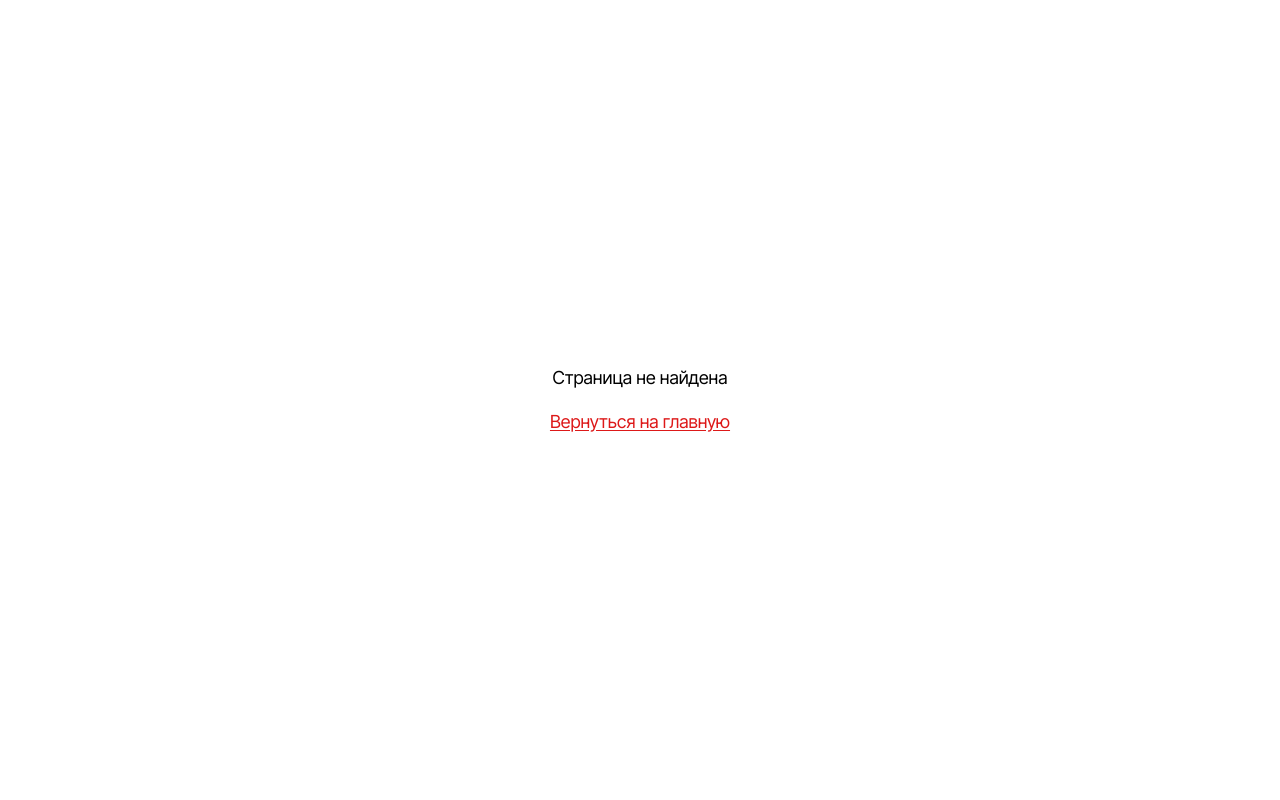
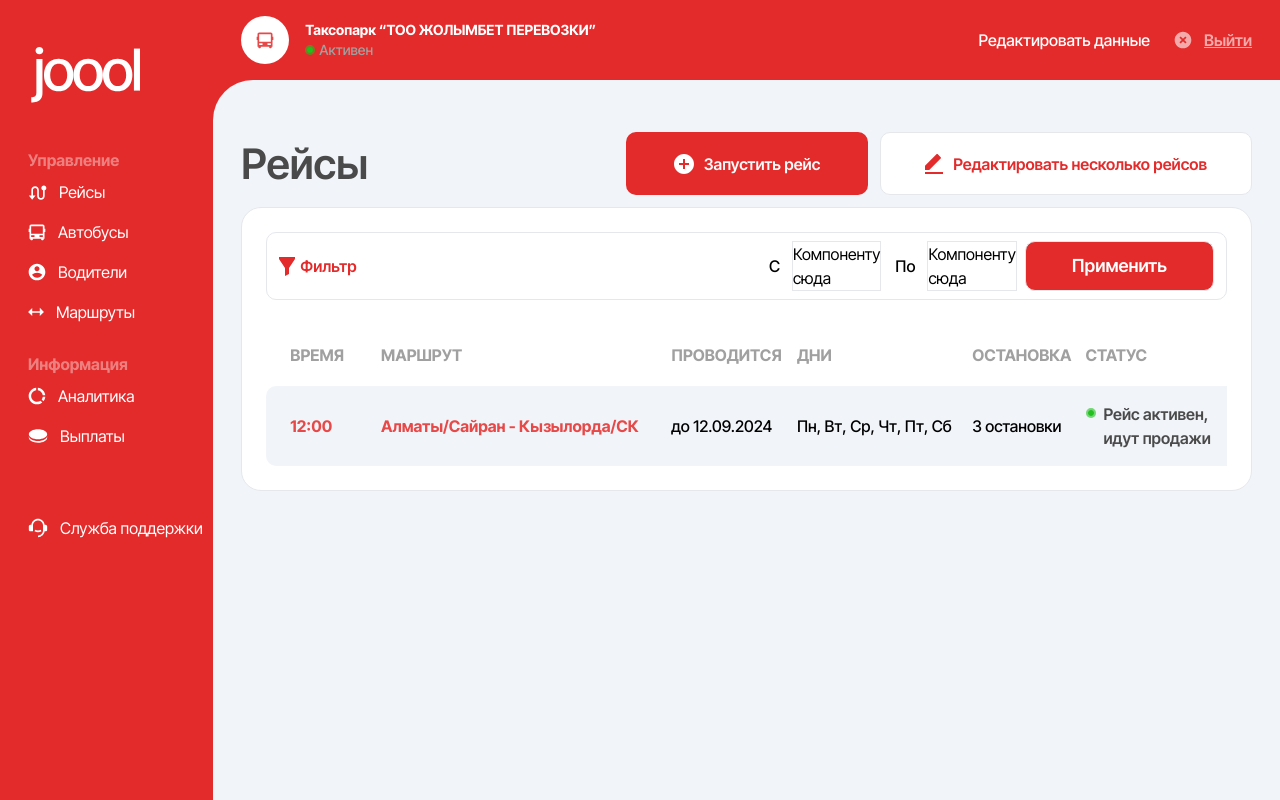
Before and after one commit to Arsik0153/kazbus, a Next.js app: page /admin/main/trips in a window 1280 px wide. Before the commit this address had no page. Built offline with nearby package versions, Linux system fonts and the light colour scheme.

Commit message:
trips page created

```diff
--- a/package.json
+++ b/package.json
@@ -11,6 +11,7 @@
     "format-all": "bun run format \"src/**/*.{js,jsx,ts,tsx,json,css,scss}\""
   },
   "dependencies": {
+    "@headlessui/react": "^2.1.2",
     "@hookform/resolvers": "^3.9.0",
     "@react-input/mask": "^1.2.5",
     "@tanstack/react-query": "^5.51.21",
--- /dev/null
+++ b/src/app/admin/main/trips/page.tsx
@@ -0,0 +1,136 @@
+'use client';
+import React, { useState } from 'react';
+import Button from '@/components/button';
+import Plus from '@/assets/admin/Plus';
+import Edit from '@/assets/admin/Edit';
+import Filter from '@/assets/admin/Filter';
+import Pulse from '@/components/admin/pulse';
+import { Combobox, ComboboxInput, ComboboxOption, ComboboxOptions } from '@headlessui/react';
+
+interface Person {
+    id: number;
+    name: string;
+}
+
+const people: Person[] = [
+    { id: 1, name: 'Durward Reynolds' },
+    { id: 2, name: 'Kenton Towne' },
+    { id: 3, name: 'Therese Wunsch' },
+    { id: 4, name: 'Benedict Kessler' },
+    { id: 5, name: 'Katelyn Rohan' },
+];
+
+const Trips = () => {
+    const [selectedPerson, setSelectedPerson] = useState<Person | null>(people[0]);
+    const [query, setQuery] = useState('');
+
+    const filteredPeople = query === ''
+        ? people
+        : people.filter((person) => person.name.toLowerCase().includes(query.toLowerCase()));
+
+    return (
+        <div className="flex flex-col mt-6">
+            <div className="flex flex-row justify-between">
+                <p className="text-[42px] font-semibold text-[#4A4A4A]">Рейсы</p>
+                <div className="flex flex-row gap-3">
+                    <a href="" className="flex py-[14px] px-12 flex-row rounded-[10px] gap-[10px] items-center justify-center bg-[#E32B2B] text-base font-semibold text-[#FBFBFB]">
+                        <Plus color="#fff" width={20} height={20} />
+                        Запустить рейс
+                    </a>
+                    <a href="" className="flex flex-row py-[14px] px-11 border rounded-[10px] gap-[10px] items-center justify-center bg-white text-base font-semibold text-[#E32B2B]">
+                        <Edit color="#E32B2B" width={20} height={20} />
+                        Редактировать несколько рейсов
+                    </a>
+                </div>
+            </div>
+
+            <div className="flex flex-col p-6 mt-3 rounded-[20px] bg-[#FFFFFF] border">
+                <div className="flex flex-row rounded-[10px] border px-3 py-2 justify-between">
+                    <div className="flex flex-row items-center gap-[5px]">
+                        <Filter color="#E32B2B" width={20} height={20} />
+                        <p className="text-base font-semibold text-[#E32B2B]">Фильтр</p>
+                    </div>
+                    <div className="flex flex-row items-center">
+                        {/* TODO: Компоненты календарей сюда */}
+                        <p className="text-base font-medium mr-3">C</p>
+                        <div className="border">Компоненту <br /> сюда</div>
+                        <p className="text-base font-medium ml-[14px] mr-3">По</p>
+                        <div className="border mr-2">Компоненту <br /> сюда</div>
+                        {/* <Combobox value={selectedPerson} onChange={setSelectedPerson} onClose={() => setQuery('')}>
+                            <div className="relative">
+                                <ComboboxInput
+                                    aria-label="Assignee"
+                                    className="px-[11px] py-[26px] bg-white border border-gray-300 rounded-md shadow-sm focus:outline-none focus:ring-2 focus:ring-blue-500 focus:border-blue-500"
+                                    displayValue={(person: Person) => person?.name}
+                                    onChange={(event) => setQuery(event.target.value)}
+                                />
+                                <Combobox.Button className="absolute inset-y-0 right-0 flex items-center pr-2">
+                                    <svg className="w-5 h-5 text-black" fill="none" viewBox="0 0 20 20" stroke="currentColor">
+                                        <path strokeLinecap="round" strokeLinejoin="round" strokeWidth="2" d="M7 7l3-3m0 0l3 3m-3-3v12" />
+                                    </svg>
+                                </Combobox.Button>
+                            </div>
+                            <ComboboxOptions className="border empty:invisible">
+                                {filteredPeople.map((person) => (
+                                    <ComboboxOption key={person.id} value={person} className="data-[focus]:bg-blue-100">
+                                        {person.name}
+                                    </ComboboxOption>
+                                ))}
+                            </ComboboxOptions>
+                        </Combobox> */}
+                        <Button variant="ultrared">Применить</Button>
+                    </div>
+                </div>
+
+                <table className="w-full mt-6">
+                    <tbody>
+                        <tr className="w-full py-[10px]">
+                            <th className="py-5 px-6 text-start leading-[22.4px] uppercase items-start font-bold text-[#A0A0A0] text-[16px]">
+                                Время
+                            </th>
+                            <th className="py-5 text-start leading-[22.4px] uppercase items-start font-bold text-[#A0A0A0] text-[16px]">
+                                маршрут
+                            </th>
+                            <th className="py-5 text-start leading-[22.4px] uppercase items-start font-bold text-[#A0A0A0] text-[16px]">
+                                проводится
+                            </th>
+                            <th className="py-5 text-start leading-[22.4px] uppercase items-start font-bold text-[#A0A0A0] text-[16px]">
+                                Дни
+                            </th>
+                            <th className="py-5 text-start leading-[22.4px] uppercase items-start font-bold text-[#A0A0A0] text-[16px]">
+                                остановка
+                            </th>
+                            <th className="py-5 text-start leading-[22.4px] uppercase items-start font-bold text-[#A0A0A0] text-[16px]">
+                                статус
+                            </th>
+                        </tr>
+
+                        <tr className="bg-[#F1F5F9] px-6">
+                            <td className="px-6 rounded-l-[10px] text-base font-bold text-[#E74949]">
+                                12:00
+                            </td>
+                            <td className="text-base font-bold text-[#E74949]">
+                                Алматы/Сайран - Кызылорда/СК
+                            </td>
+                            <td className="text-base font-medium">
+                                до 12.09.2024
+                            </td>
+                            <td className="text-base font-medium">
+                                Пн, Вт, Ср, Чт, Пт, Сб
+                            </td>
+                            <td className="text-base font-medium">
+                                3 остановки
+                            </td>
+                            <td className="rounded-r-[10px] py-4 flex flex-row items-start gap-2 text-base font-semibold text-[#4A4A4A]">
+                                <div className="mt-[6px]"><Pulse color="#21C01E" pulseRadius={5} /></div>
+                                Рейс активен, <br /> идут продажи
+                            </td>
+                        </tr>
+                    </tbody>
+                </table>
+            </div>
+        </div>
+    );
+};
+
+export default Trips;
--- /dev/null
+++ b/src/assets/admin/Edit.tsx
@@ -0,0 +1,16 @@
+import React from 'react';
+
+const Edit = ({
+    color,
+    ...rest
+}: { color: string } & React.SVGProps<SVGSVGElement>) => {
+    return (
+
+        <svg width="18" height="20" viewBox="0 0 18 20" fill="none" xmlns="http://www.w3.org/2000/svg">
+            <path d="M4.24264 15.9967H0V11.754L11.435 0.319013C11.8256 -0.0715069 12.4587 -0.0715069 12.8492 0.319013L15.6777 3.14744C16.0682 3.53796 16.0682 4.17113 15.6777 4.56165L4.24264 15.9967ZM0 17.9967H18V19.9967H0V17.9967Z" fill={color} />
+        </svg>
+
+    );
+};
+
+export default Edit;
--- /dev/null
+++ b/src/assets/admin/Filter.tsx
@@ -0,0 +1,18 @@
+import React from 'react';
+
+const Filter = ({
+    color,
+    ...rest
+}: { color: string } & React.SVGProps<SVGSVGElement>) => {
+    return (
+        <svg width="16" height="19" viewBox="0 0 16 19" fill="none" xmlns="http://www.w3.org/2000/svg">
+            <path d="M6 11L0 2V0H16V2L10 11V17L6 19V11Z"
+                fill={color} />
+        </svg>
+
+
+
+    );
+};
+
+export default Filter;
--- /dev/null
+++ b/src/assets/admin/Plus.tsx
@@ -0,0 +1,17 @@
+import React from 'react';
+
+const Plus = ({
+    color,
+    ...rest
+}: { color: string } & React.SVGProps<SVGSVGElement>) => {
+    return (
+        <svg width="20" height="20" viewBox="0 0 20 20" fill="none" xmlns="http://www.w3.org/2000/svg">
+            <path d="M10 20C4.47715 20 0 15.5228 0 10C0 4.47715 4.47715 0 10 0C15.5228 0 20 4.47715 20 10C20 15.5228 15.5228 20 10 20ZM9 9H5V11H9V15H11V11H15V9H11V5H9V9Z"
+             fill={color} />
+        </svg>
+
+
+    );
+};
+
+export default Plus;
--- a/src/components/admin/menu.tsx
+++ b/src/components/admin/menu.tsx
@@ -26,7 +26,7 @@ const menu = () => {
                     <ul>
                         <p className="font-bold text-base text-[#FFFFFF] opacity-40">Управление</p>
 
-                        <li><a href="" className='flex flex-row gap-3 py-2 text-white text-center items-center' ><Route color="#fff" width={20} height={20} />
+                        <li><a href="/admin/main/trips" className='flex flex-row gap-3 py-2 text-white text-center items-center' ><Route color="#fff" width={20} height={20} />
                             Рейсы
                         </a></li>
                         <li><a href="" className='flex flex-row gap-3 py-2 text-white text-center items-center' ><BusFront color="#fff" width={20} height={20} />
--- a/src/components/button.tsx
+++ b/src/components/button.tsx
@@ -3,7 +3,7 @@ import clsx from 'clsx';
 import Spinner from './spinner';
 
 type Props = React.ButtonHTMLAttributes<HTMLButtonElement> & {
-    variant?: 'primary' | 'secondary' | 'ghost';
+    variant?: 'primary' | 'secondary' | 'ghost' | 'ultrared';
     loading?: boolean;
     childrent?: React.ReactNode;
 };
@@ -32,6 +32,8 @@ const Button = (props: Props) => {
                         variant === 'secondary',
                     'max-h-[70px] w-full border border-[#D21F1F] bg-inherit text-[#E74949]':
                         variant === 'ghost',
+                    'max-h-[40px] border py-3 px-[46px] bg-[#E32B2B] text-white':
+                        variant === 'ultrared',
                 }
             )}
             style={disabled ? { opacity: 0.5 } : {}}
```
Also changed, not shown: 1 other file (tests, documents, lock files or other folders).
